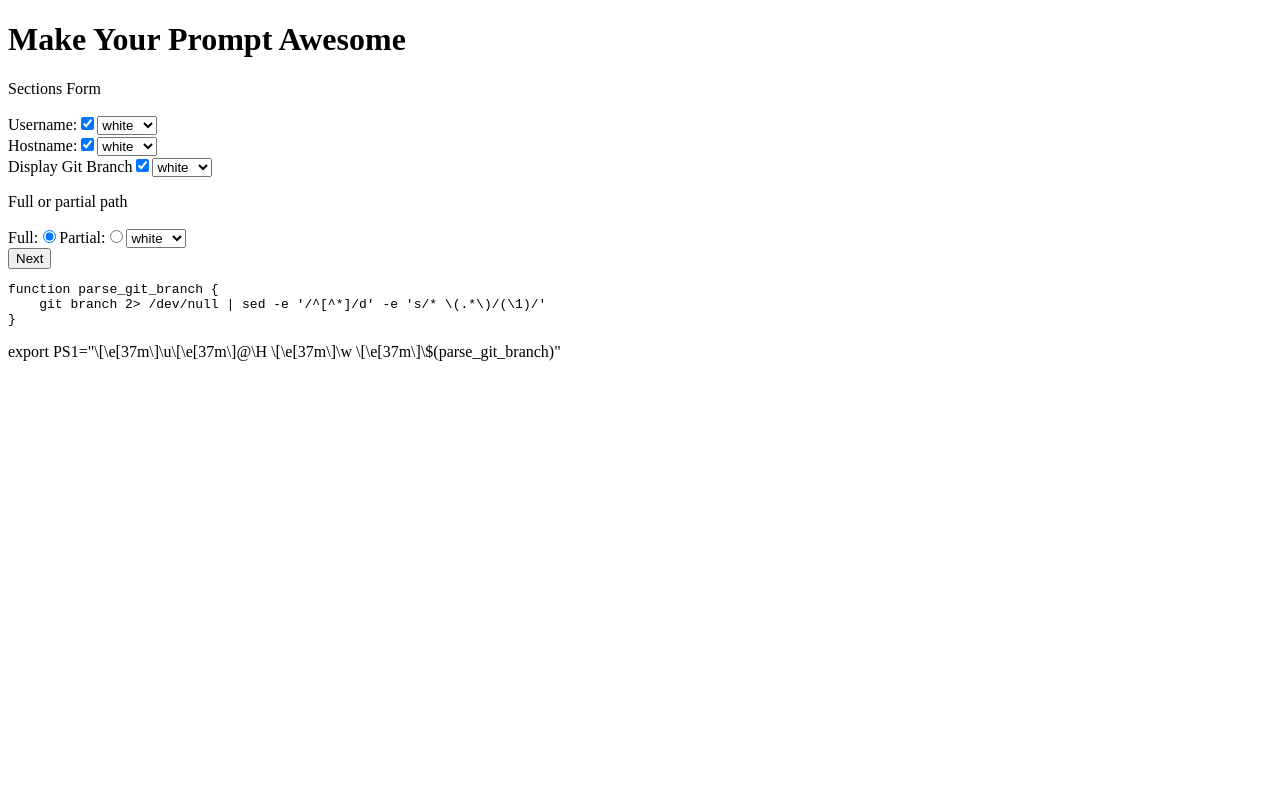
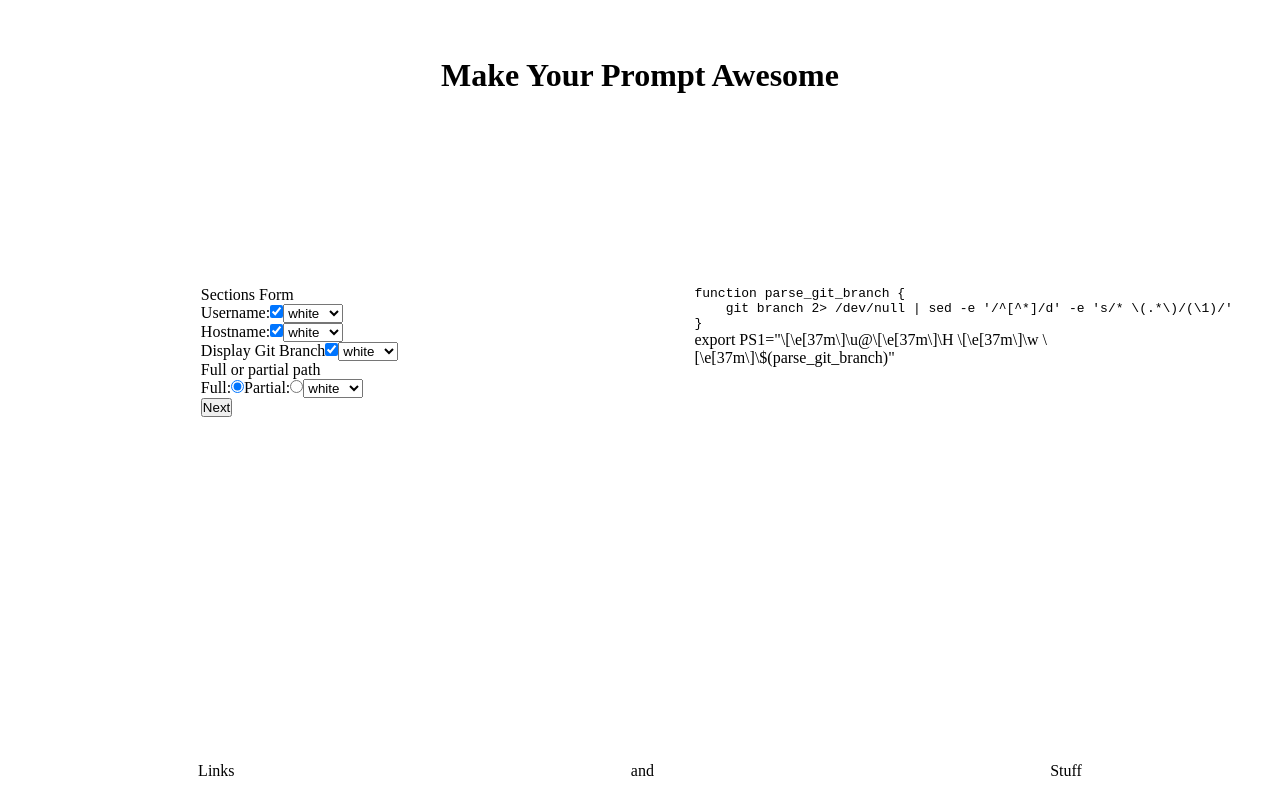
Before and after one commit to WJVincent/ps1-wizard, a React (Create React App) app: page / in a window 1280 px wide. Built offline with nearby package versions, Linux system fonts and the light colour scheme.

Commit message:
basic layout constructed

```diff
--- a/public/index.html
+++ b/public/index.html
@@ -5,7 +5,7 @@
     <meta name="viewport" content="width=device-width, initial-scale=1" />
     <meta name="theme-color" content="#000000" />
     <link rel="manifest" href="%PUBLIC_URL%/manifest.json" />
-    <title>React Template</title>
+    <title>PS1 Wizard</title>
   </head>
   <body>
     <noscript>You need to enable JavaScript to run this app.</noscript>
--- a/src/App.js
+++ b/src/App.js
@@ -1,16 +1,28 @@
 import { SectionsForm, PromptOutput } from "./components";
+import styles from "./App.module.css";
 
 const App = () => {
   return (
-    <>
-      <h1>Make Your Prompt Awesome</h1>
-      <div className="form-sections">
-        <SectionsForm />
+    <div className={styles.mainContainer}>
+      <div className={styles.header}>
+        <h1>Make Your Prompt Awesome</h1>
       </div>
-      <div>
-        <PromptOutput />
+
+      <div className={styles.contentContainer}>
+        <div className={styles.formContainer}>
+          <SectionsForm />
+        </div>
+
+        <div className={styles.promptContainer}>
+          <PromptOutput />
+        </div>
       </div>
-    </>
+      <div className={styles.footer}>
+        <p>Links</p>
+        <p>and</p>
+        <p>Stuff</p>
+      </div>
+    </div>
   );
 };
 
--- /dev/null
+++ b/src/App.module.css
@@ -0,0 +1,44 @@
+.mainContainer {
+  height: 100vh;
+  display: grid;
+  grid-template-rows: 1fr 5fr 1fr;
+}
+
+.header {
+  height: 50%;
+  display: flex;
+  align-self: flex-end;
+  justify-content: center;
+}
+
+.contentContainer {
+  display: grid;
+  grid-template-columns: 1fr 1fr;
+  height: 80%;
+  width: 80%;
+  margin: auto;
+}
+
+.formContainer {
+  display: flex;
+  align-self: center;
+  justify-self: center;
+  height: 50%;
+  width: 70%;
+}
+
+.promptContainer {
+  display: flex;
+  align-self: center;
+  justify-self: center;
+  height: 50%;
+  width: 70%;
+}
+
+.footer {
+  height: 50%;
+  display: flex;
+  justify-content: space-around;
+  align-items: center;
+  align-self: flex-end;
+}
--- a/src/components/PromptOutput/PromptOutput.js
+++ b/src/components/PromptOutput/PromptOutput.js
@@ -29,7 +29,7 @@ const PromptOutput = () => {
   }, [user, userColor, colors]);
 
   useEffect(() => {
-    let hostPromptInfo = host === 1 ? "@\\H" : "";
+    let hostPromptInfo = host === 1 ? "\\H" : "";
     if (hostPromptInfo !== "") {
       setHostPrompt(colors[hostColor] + hostPromptInfo);
     } else {
@@ -38,7 +38,7 @@ const PromptOutput = () => {
   }, [host, colors, hostColor]);
 
   useEffect(() => {
-    let pathPromptInfo = path === "full" ? "\\w " : "~/\\W ";
+    let pathPromptInfo = path === "full" ? "\\w " : "\\W ";
     setPathPrompt(colors[pathColor] + pathPromptInfo);
   }, [path, pathColor, colors]);
 
@@ -62,7 +62,7 @@ const PromptOutput = () => {
           </code>
         </pre>
       )}
-      <p>{`export PS1="${userPrompt}${hostPrompt} ${pathPrompt} ${branchPrompt}"`}</p>
+      <p>{`export PS1="${userPrompt}${user === 1 && host === 1 ? "@" : ""}${hostPrompt} ${pathPrompt} ${branchPrompt}"`}</p>
     </div>
   );
 };
--- a/src/index.css
+++ b/src/index.css
@@ -1 +1,4 @@
-/* TODO Add site wide styles */
+*{
+  margin: 0;
+  padding: 0;
+}
--- a/src/index.js
+++ b/src/index.js
@@ -1,8 +1,8 @@
 import React from "react";
 import ReactDOM from "react-dom";
-import "./index.css";
 import App from "./App";
 import { PromptProvider } from "./context/promptContext";
+import "./index.css";
 
 const Root = () => {
   return (
```
Also changed, not shown: public/manifest.json.
